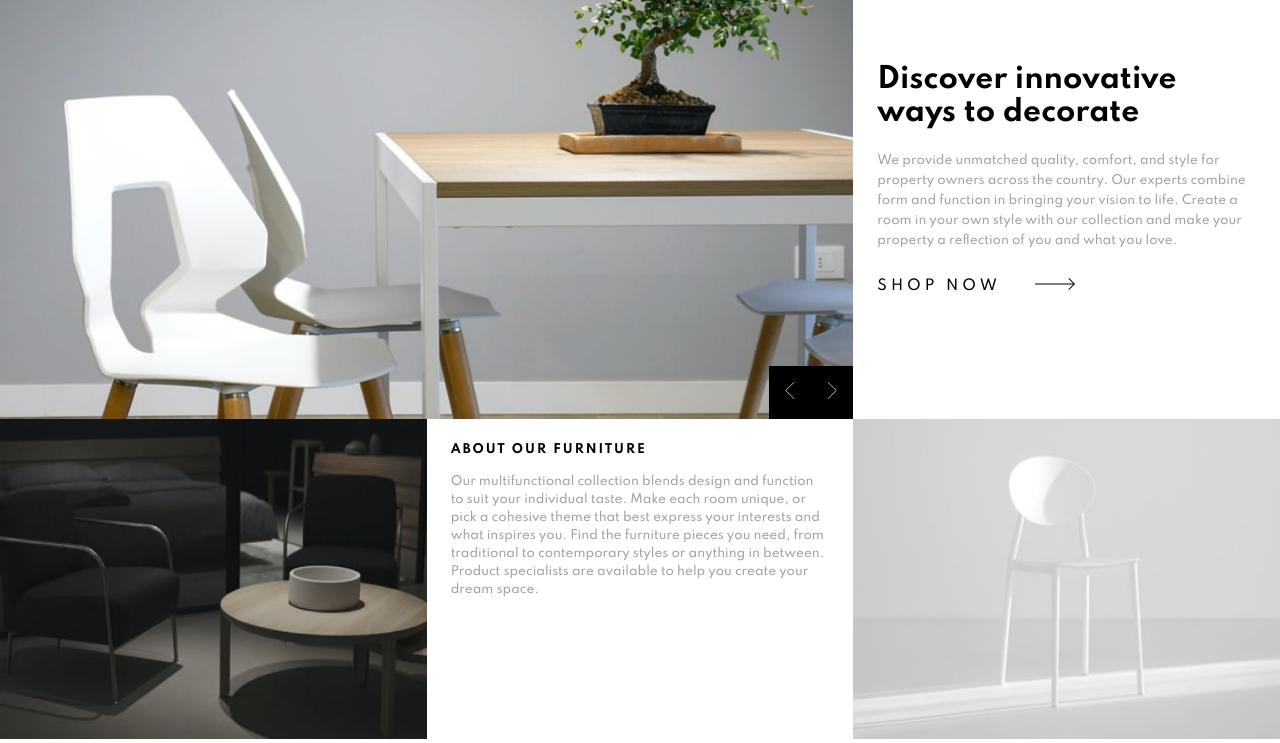
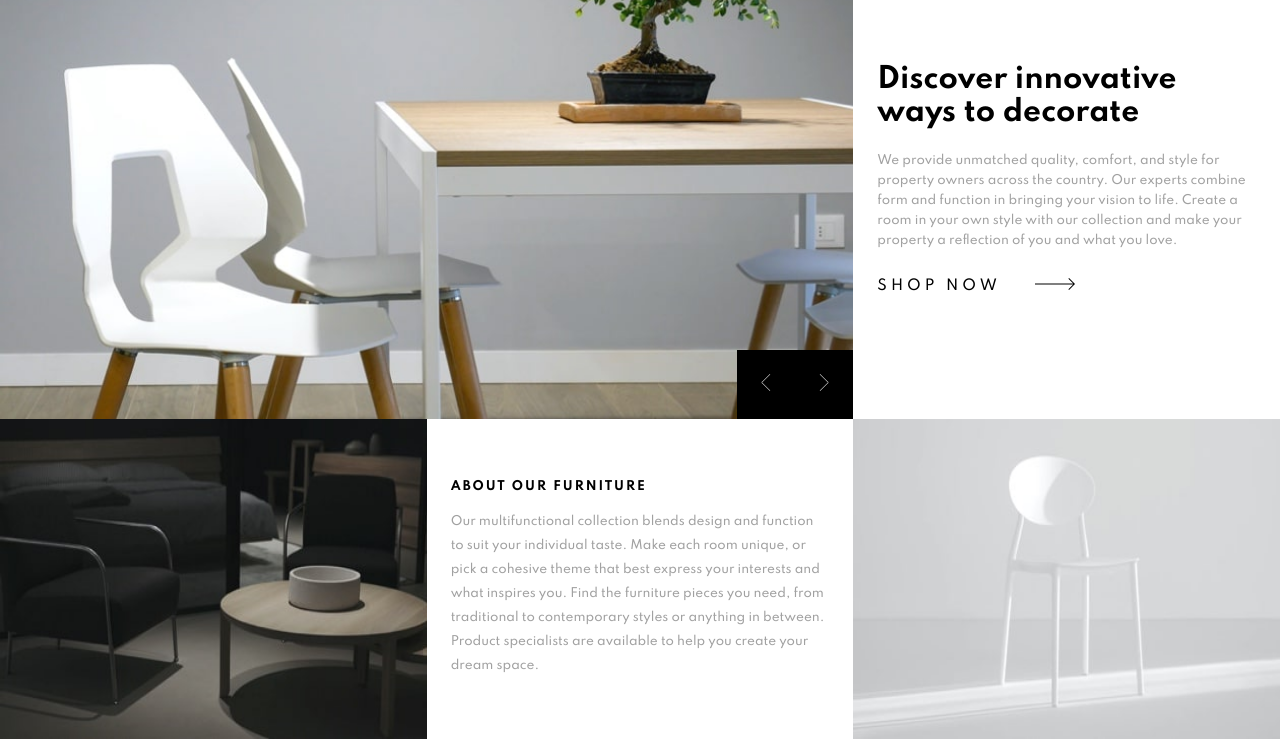
Before and after one commit to Betoml5/FrontendMentor-12, a plain HTML site: page index.html in a window 1280 px wide. Shown: the part 61-804 px from the top of the page. Drawn offline with Linux system fonts and the light colour scheme.

Commit message:
Almost done. Missing JS

```diff
--- a/scss/_header.scss
+++ b/scss/_header.scss
@@ -31,12 +31,21 @@
     @include arrows;
 }
 
+
+
 .container__header-back img{
     width: 10px;
 }
 
+.container__header-back:hover{
+    background-color: $very-dark-gray;
+}
 .container__header-next img {
     width: 10px;
+}
+
+.container__header-next:hover{
+    background-color: $very-dark-gray;
 }
 
 .container__header-menu{
--- a/scss/_mixins.scss
+++ b/scss/_mixins.scss
@@ -2,9 +2,11 @@
     background-color: $black;
     background-repeat: no-repeat;
     padding: 16px;
+    cursor: pointer;
 }
 
 @mixin images {
     height: 100%;
     width: 100%;
+
 }
--- a/scss/desktop.scss
+++ b/scss/desktop.scss
@@ -1,28 +1,28 @@
-.container{
-    grid-template-columns:repeat(3, 1fr);
+.container {
+  grid-template-columns: repeat(3, 1fr);
   grid-template-rows: 60% 40%;
 
   height: 100vh;
 }
 
-.container__header{
+.container__header {
   grid-column: 1/3;
+  background-position: center;
 
-    & .container__header-menu{
+  & .container__header-menu {
     width: 65%;
   }
 
-    & nav{
+  & nav {
     display: flex;
-        align-items:center;
+    align-items: center;
     width: 70%;
     justify-content: space-between;
 
-        & a{
+    & a {
       text-decoration: none;
       color: #fff;
       font-size: 1.4rem;
-
     }
   }
 
@@ -31,17 +31,26 @@
   }
 }
 
+.container__header-nb-container{
+    & .container__header-next{
+        padding: 24px;
+    }
 
-.container__featured{
+    & .container__header-back{
+        padding: 24px;
+    }
+}
+
+.container__featured {
   align-self: center;
 
-    & article{
+  & article {
     padding: 0px;
-        & h2{
+    & h2 {
       font-size: 2.8rem;
     }
 
-        & p:nth-of-type(1){
+    & p:nth-of-type(1) {
       font-size: 1.2rem;
       line-height: 20px;
       padding: 10px 0;
@@ -49,28 +58,31 @@
   }
 }
 
-.container__about article {
+.container__about {
+  display: flex;
+  align-items: center;
+
+  & article {
     padding: 0;
 
-    & p{
-        line-height: 18px;
+    & p {
+      line-height: 24px;
       font-size: 1.2rem;
     }
   }
-.container__img-1{
-
+}
+.container__img-1 {
   & picture {
-        & img{
+    & img {
       width: 100%;
       height: 100%;
     }
   }
 }
 
-.container__image-2{
-
-    & picture{
-        & img{
+.container__image-2 {
+  & picture {
+    & img {
       width: 100%;
       height: 100%;
     }
```
Also changed, not shown: css/desktop.css, css/main.css, 2 other files. Lines whose indentation alone changed are shown as unchanged.
